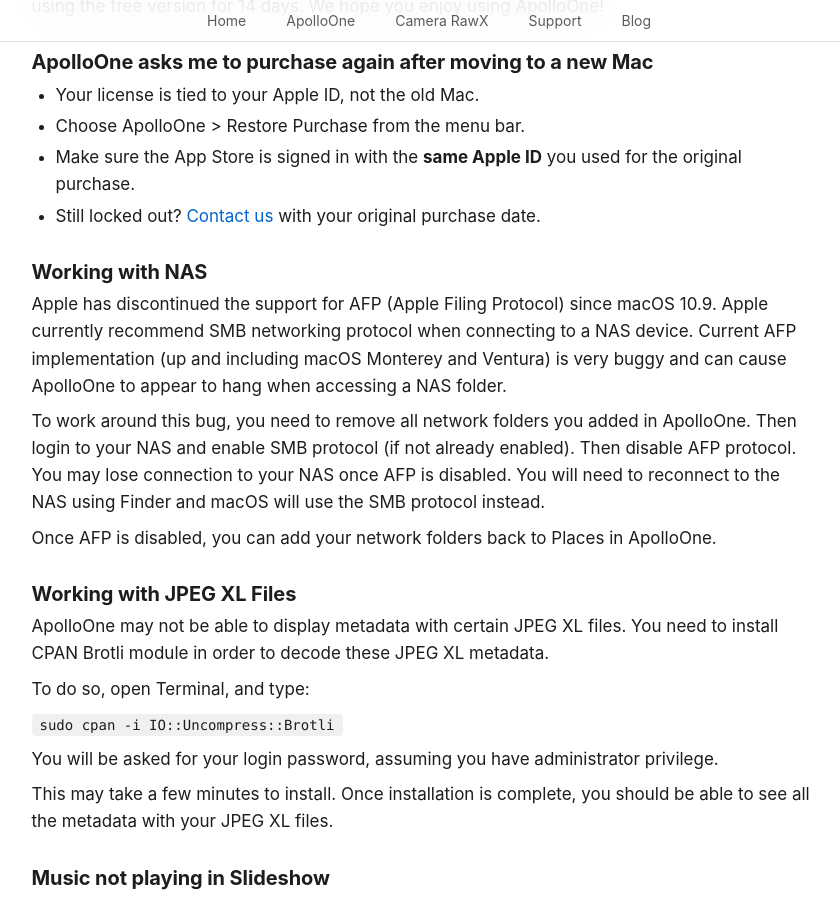
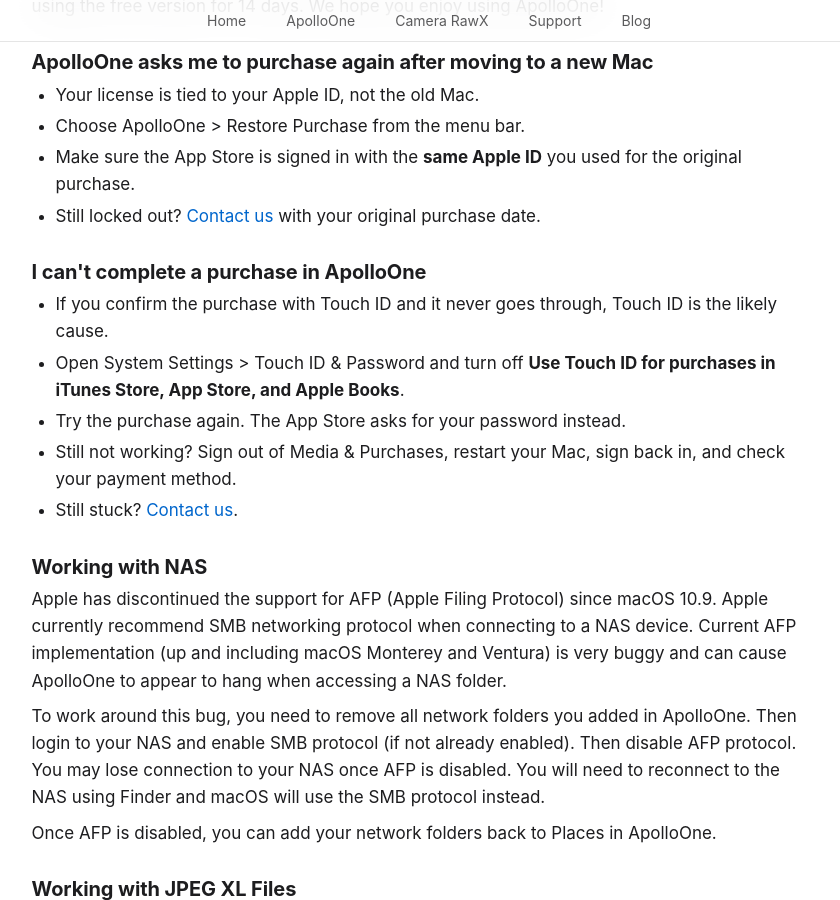
Before and after one commit to anogeissus/anogeissus.com, a Jekyll site: the page apolloone-faq.html, which Jekyll copies as it is, in a window 1280 px wide and 900 px high, scrolled down 3746 px. Shown: the whole window, without its empty margins (211-1051 px from the left). Built offline with Jekyll 4.4.1, drawn with Linux system fonts in a browser that asks for light colours; some web fonts are replaced.

Commit message:
ApolloOne FAQ: I can't complete a purchase (Touch ID off for App Store purchases), linkable as #purchase-fails

```diff
--- a/apolloone-faq.html
+++ b/apolloone-faq.html
@@ -78,6 +78,14 @@
           "acceptedAnswer": {
             "@type": "Answer",
             "text": "Your license is tied to your Apple ID, not the old Mac. Choose ApolloOne > Restore Purchase, and make sure the App Store is signed in with the same Apple ID you used for the original purchase."
+          }
+        },
+        {
+          "@type": "Question",
+          "name": "I can't complete a purchase in ApolloOne",
+          "acceptedAnswer": {
+            "@type": "Answer",
+            "text": "If you confirm the purchase with Touch ID and it never goes through, open System Settings > Touch ID & Password, turn off Use Touch ID for purchases in iTunes Store, App Store, and Apple Books, and try again. The App Store asks for your password instead."
           }
         },
         {
@@ -225,6 +233,15 @@
             <li>Still locked out? <a href="contact.html">Contact us</a> with your original purchase date.</li>
         </ul>
 
+        <h2 id="purchase-fails" style="scroll-margin-top: 60px">I can't complete a purchase in ApolloOne</h2>
+        <ul>
+            <li>If you confirm the purchase with Touch ID and it never goes through, Touch ID is the likely cause.</li>
+            <li>Open System Settings &gt; Touch ID &amp; Password and turn off <strong>Use Touch ID for purchases in iTunes Store, App Store, and Apple Books</strong>.</li>
+            <li>Try the purchase again. The App Store asks for your password instead.</li>
+            <li>Still not working? Sign out of Media &amp; Purchases, restart your Mac, sign back in, and check your payment method.</li>
+            <li>Still stuck? <a href="contact.html">Contact us</a>.</li>
+        </ul>
+
         <h2>Working with NAS</h2>
         <p>Apple has discontinued the support for AFP (Apple Filing Protocol) since macOS 10.9. Apple currently recommend SMB networking protocol when connecting to a NAS device. Current AFP implementation (up and including macOS Monterey and Ventura) is very buggy and can cause ApolloOne to appear to hang when accessing a NAS folder.</p>
         <p>To work around this bug, you need to remove all network folders you added in ApolloOne. Then login to your NAS and enable SMB protocol (if not already enabled). Then disable AFP protocol. You may lose connection to your NAS once AFP is disabled. You will need to reconnect to the NAS using Finder and macOS will use the SMB protocol instead.</p>
```
